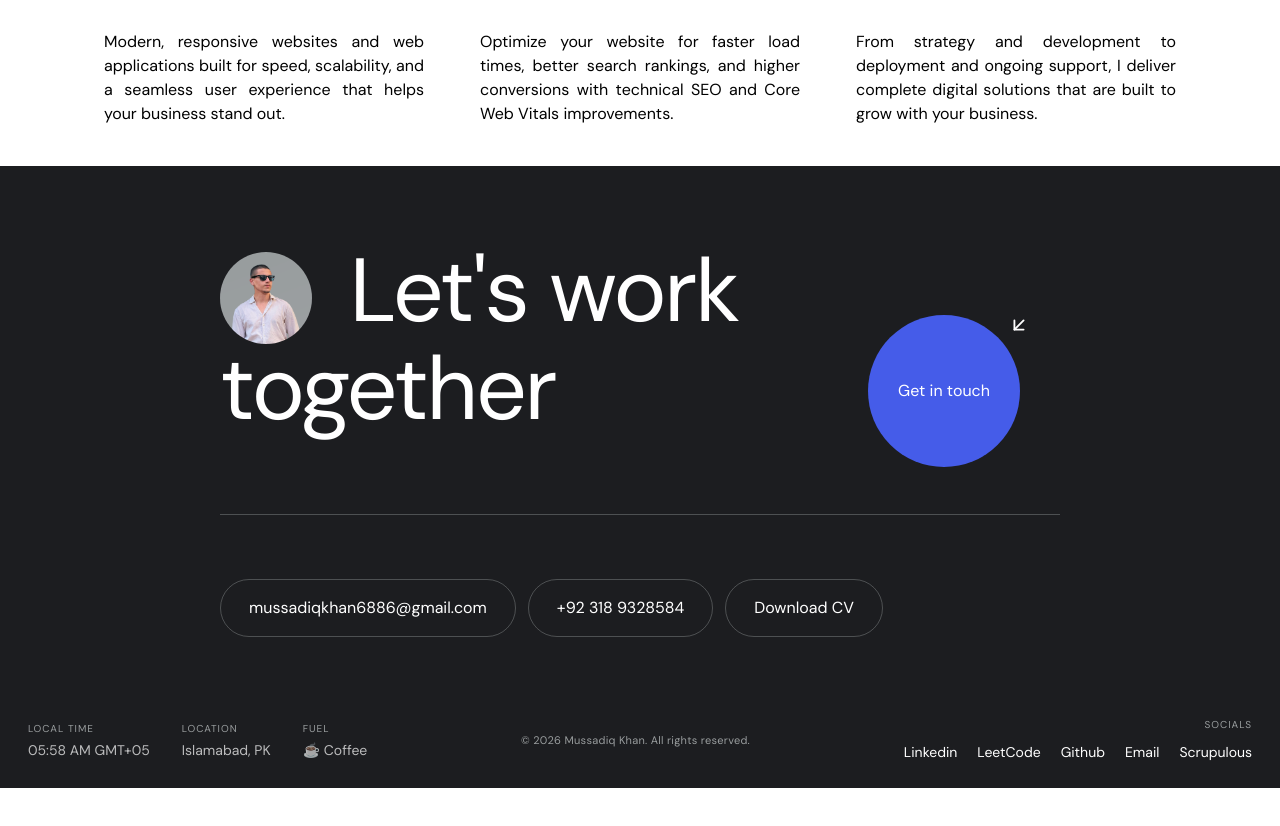
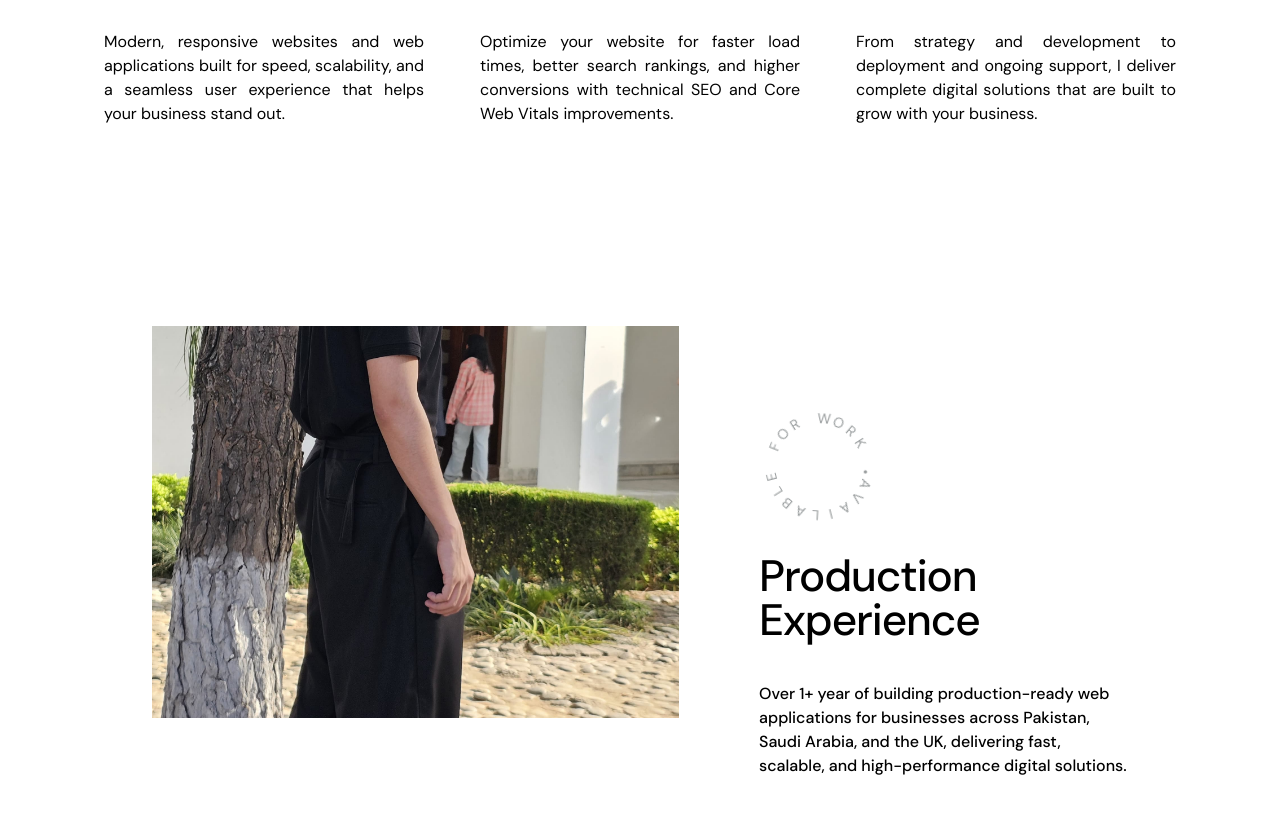
Before and after one commit to mussadiqkhan6886/portfolionew, a Next.js app: page /about in a window 1280 px wide. Shown: the part 1780-2606 px from the top of the page. Before the commit the page ends 2568 px from the top, so only its background shows below. Built offline with nearby package versions, Linux system fonts and the light colour scheme.

Commit message:
about page done

```diff
--- a/app/about/page.tsx
+++ b/app/about/page.tsx
@@ -1,5 +1,6 @@
 import AboutComp from '@/components/comp/AboutComp'
 import LoadingAnimation from '@/components/comp/LoadingAnimation'
+import Services from '@/components/comp/Services'
 import { services } from '@/constants'
 import Image from 'next/image'
 import React from 'react'
@@ -33,7 +34,8 @@ const About = () => {
           ))}
         </div>
       </section>
-      <section></section>
+
+      <Services />
     </main>
   )
 }
--- /dev/null
+++ b/components/comp/Services.tsx
@@ -0,0 +1,62 @@
+'use client';
+
+import Image from 'next/image'
+import gsap from 'gsap';
+import { ScrollTrigger } from 'gsap/ScrollTrigger';
+import React, { useEffect, useRef } from 'react'
+import CircularText from '../ui/CircularText';
+
+gsap.registerPlugin(ScrollTrigger);
+const Services = () => {
+    const containerRef = useRef<HTMLDivElement>(null);
+    const imageBoxRef = useRef<HTMLDivElement>(null);
+    const imageRef = useRef<HTMLImageElement>(null);
+
+    useEffect(() => {
+    let ctx = gsap.context(() => {
+
+    gsap.fromTo(imageRef.current,
+        { yPercent: -51 },
+        {
+        yPercent: 15,
+        scrollTrigger: {
+            trigger: imageBoxRef.current,
+            scrub: true,
+        }
+        }
+    );
+
+    }, containerRef);
+
+        return () => ctx.revert();
+    }, []);
+
+  return (
+    <section ref={containerRef} className="pt-40 lg:pt-50 pb-30 flex flex-col-reverse md:flex-row  gap-14 lg:gap-20 lg:px-12">
+        <div
+            ref={imageBoxRef}
+            className="relative w-full h-screen overflow-hidden "
+            >
+            <Image
+                ref={imageRef}
+                src="/about2.jpg"
+                alt="about 2 image"
+                fill
+                className="absolute top-0 left-0 w-full h-[130%] object-cover object-center"
+            />
+        </div>
+        <div className="md:w-[70%] lg:pt-20">
+            <CircularText
+                text="AVAILABLE FOR WORK •"
+                onHover="pause"
+                spinDuration={20}
+                className="custom-class"
+            />
+            <h4 className="text-4xl lg:text-[44px] leading-none font-medium tracking-tight mb-10">Production Experience</h4>
+            <p className="font-[450]">Over 1+ year of building production-ready web applications for businesses across Pakistan, Saudi Arabia, and the UK, delivering fast, scalable, and high-performance digital solutions.</p>
+        </div>
+      </section>
+  )
+}
+
+export default Services
--- /dev/null
+++ b/components/ui/CircularText.tsx
@@ -0,0 +1,122 @@
+import React, { useEffect } from 'react';
+import { motion, useAnimation, useMotionValue, MotionValue, Transition } from 'motion/react';
+interface CircularTextProps {
+  text: string;
+  spinDuration?: number;
+  onHover?: 'slowDown' | 'speedUp' | 'pause' | 'goBonkers';
+  className?: string;
+}
+
+const getRotationTransition = (duration: number, from: number, loop: boolean = true) => ({
+  from,
+  to: from + 360,
+  ease: 'linear' as const,
+  duration,
+  type: 'tween' as const,
+  repeat: loop ? Infinity : 0
+});
+
+const getTransition = (duration: number, from: number) => ({
+  rotate: getRotationTransition(duration, from),
+  scale: {
+    type: 'spring' as const,
+    damping: 20,
+    stiffness: 300
+  }
+});
+
+const CircularText: React.FC<CircularTextProps> = ({
+  text,
+  spinDuration = 20,
+  onHover = 'speedUp',
+  className = ''
+}) => {
+  const letters = Array.from(text);
+  const controls = useAnimation();
+  const rotation: MotionValue<number> = useMotionValue(0);
+
+  useEffect(() => {
+    const start = rotation.get();
+    controls.start({
+      rotate: start + 360,
+      scale: 1,
+      transition: getTransition(spinDuration, start)
+    });
+  }, [spinDuration, text, onHover, controls]);
+
+  const handleHoverStart = () => {
+    const start = rotation.get();
+
+    if (!onHover) return;
+
+    let transitionConfig: ReturnType<typeof getTransition> | Transition;
+    let scaleVal = 1;
+
+    switch (onHover) {
+      case 'slowDown':
+        transitionConfig = getTransition(spinDuration * 2, start);
+        break;
+      case 'speedUp':
+        transitionConfig = getTransition(spinDuration / 4, start);
+        break;
+      case 'pause':
+        transitionConfig = {
+          rotate: { type: 'spring', damping: 20, stiffness: 300 },
+          scale: { type: 'spring', damping: 20, stiffness: 300 }
+        };
+        break;
+      case 'goBonkers':
+        transitionConfig = getTransition(spinDuration / 20, start);
+        scaleVal = 0.8;
+        break;
+      default:
+        transitionConfig = getTransition(spinDuration, start);
+    }
+
+    controls.start({
+      rotate: start + 360,
+      scale: scaleVal,
+      transition: transitionConfig
+    });
+  };
+
+  const handleHoverEnd = () => {
+    const start = rotation.get();
+    controls.start({
+      rotate: start + 360,
+      scale: 1,
+      transition: getTransition(spinDuration, start)
+    });
+  };
+
+  return (
+    <motion.div
+      className={`mb-7 rounded-full w-[120px] h-[120px] relative text-gray text-center cursor-pointer origin-center ${className}`}
+      style={{ rotate: rotation }}
+      initial={{ rotate: 0 }}
+      animate={controls}
+      onMouseEnter={handleHoverStart}
+      onMouseLeave={handleHoverEnd}
+    >
+      {letters.map((letter, i) => {
+        const rotationDeg = (360 / letters.length) * i;
+        const factor = Math.PI / letters.length;
+        const x = factor * i;
+        const y = factor * i;
+        const transform = `rotateZ(${rotationDeg}deg) translate3d(${x}px, ${y}px, 0)`;
+
+        return (
+          <span
+            key={i}
+            className="absolute inline-block inset-0 text-sm transition-all duration-500 ease-[cubic-bezier(0,0,0,1)]"
+            style={{ transform, WebkitTransform: transform }}
+          >
+            {letter}
+          </span>
+        );
+      })}
+    </motion.div>
+  );
+};
+
+export default CircularText;
```
Also changed, not shown: public/about2.jpg (added).
